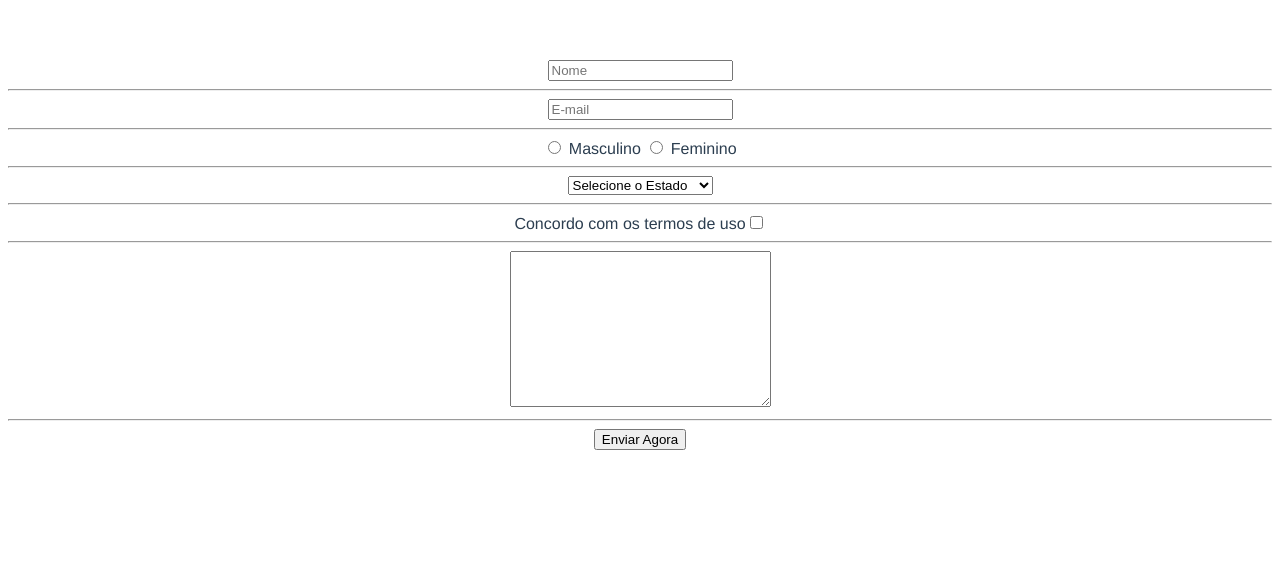
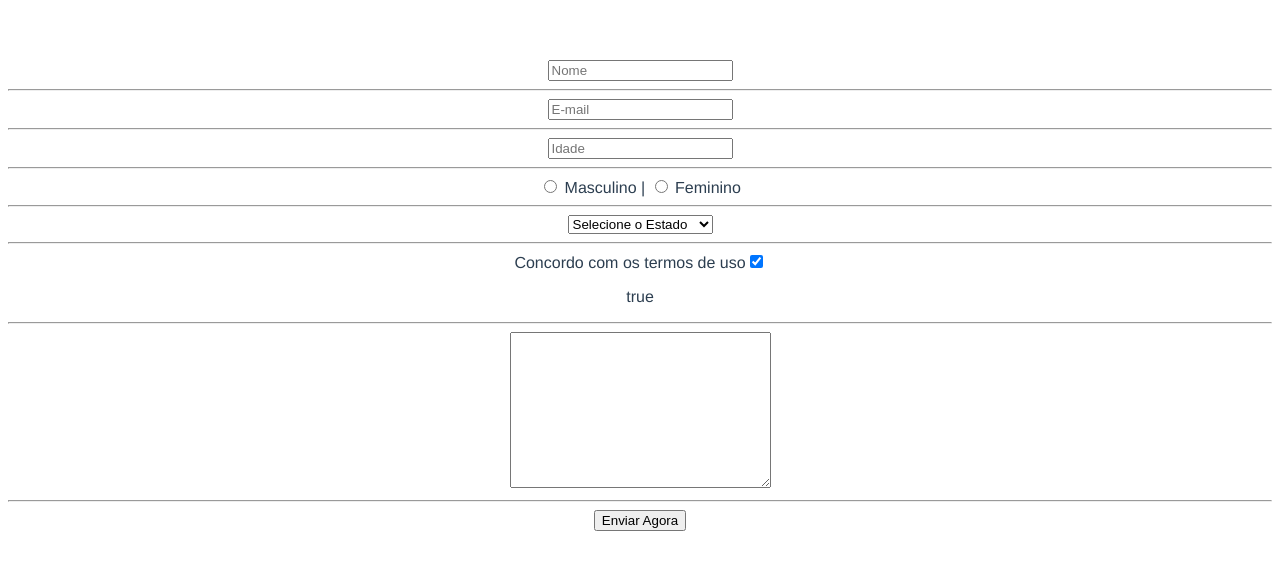
Before and after one commit to erandirjunior/curso-vue, a Vue app in the folder forms-vue/: page / in a window 1280 px wide. Shown: the top 570 px of the page. Built offline with nearby package versions, Linux system fonts and the light colour scheme.

Commit message:
Manipulando formulário

```diff
--- a/forms-vue/src/components/FormsComponent.vue
+++ b/forms-vue/src/components/FormsComponent.vue
@@ -1,29 +1,39 @@
 <template>
     <div>
         <form>
-            <input type="text" placeholder="Nome">
+            <input type="text" v-model="userData.name" placeholder="Nome">
+            {{ userData.name }}
             <hr>
 
-            <input type="email" placeholder="E-mail">
+            <input type="email" v-model="userData.email" placeholder="E-mail">
+            {{ userData.email }}
             <hr>
 
-            <input type="radio" name="sex" value="M"> Masculino
-            <input type="radio" name="sex" value="F"> Feminino
+            <input type="number" v-model.number="userData.age" placeholder="Idade">
+            {{ userData.age }}
             <hr>
 
-            <select>
+            <input type="radio" v-model="userData.sex" name="sex" value="M"> Masculino |
+            <input type="radio" v-model="userData.sex" name="sex" value="F"> Feminino
+            <p v-if="userData.sex">Sexo Selecionado: {{ userData.sex }}</p>
+            <hr>
+
+            <select v-model="userData.state">
                 <option value="">Selecione o Estado</option>
                 <option value="CE">Ceará</option>
                 <option value="MA">Maranhão</option>
                 <option value="RN">Rio Grande do Norte</option>
             </select>
+            <p v-if="userData.state">Estado selecionado: {{ userData.state }}</p>
             <hr>
 
             <label for="agree">Concordo com os termos de uso</label>
-            <input type="checkbox" id="agree">
+            <input v-model="terms" type="checkbox" id="agree">
+            <p v-if="terms">{{ terms }}</p>
             <hr>
 
-            <textarea cols="30" rows="10"></textarea>
+            <textarea cols="30" rows="10" v-model="description"></textarea>
+            {{ description }}
             <hr>
 
             <button type="submit">Enviar Agora</button>
@@ -33,7 +43,19 @@
 
 <script>
 export default {
-
+    data () {
+        return {
+            userData: {
+                name: '',
+                email: '',
+                age: '',
+                sex: '',
+                state: ''
+            },
+            terms: true,
+            description: ''
+        }
+    }
 }
 </script>
 
```
